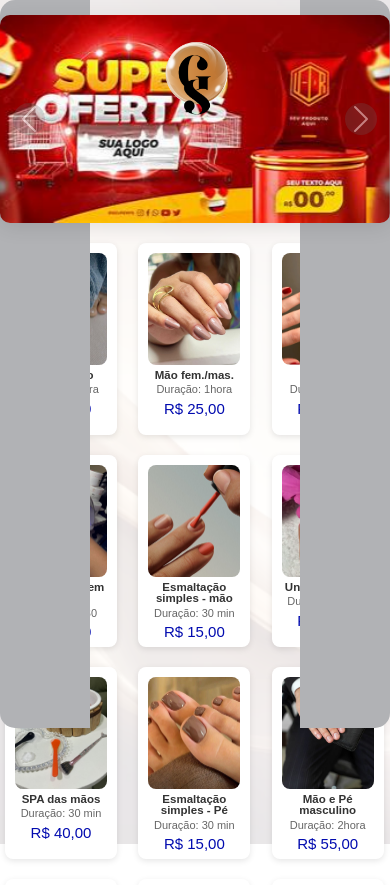
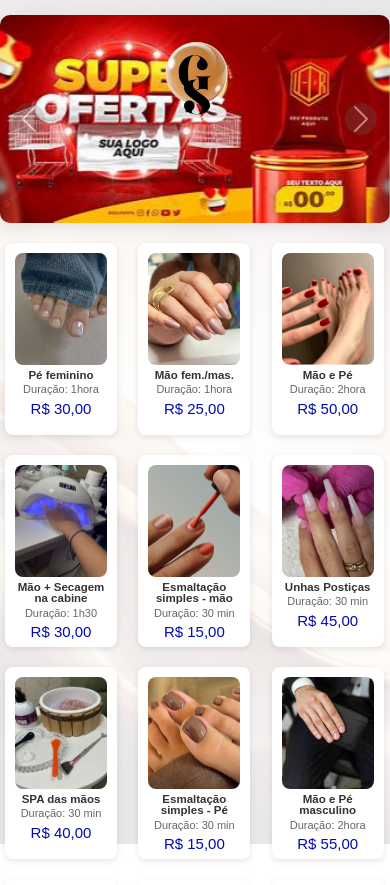
Before and after one commit to feliciano91/galeria_shalom, a Flask app: page /manicure in a window 390 px wide. Shown: the top 885 px of the page. Run offline with Flask 3, Linux system fonts and the light colour scheme; some libraries are stand-ins or nearby versions.

Commit message:
Update style.css

```diff
--- a/static/css/style.css
+++ b/static/css/style.css
@@ -1527,6 +1527,12 @@ section.servico {
   top: 33rem;
   left: 15rem;
 }
+.barraesq-ju {
+  display: none;
+ }
+ .barradir-ju {
+  display: none;
+ }
 
 }
 
```
